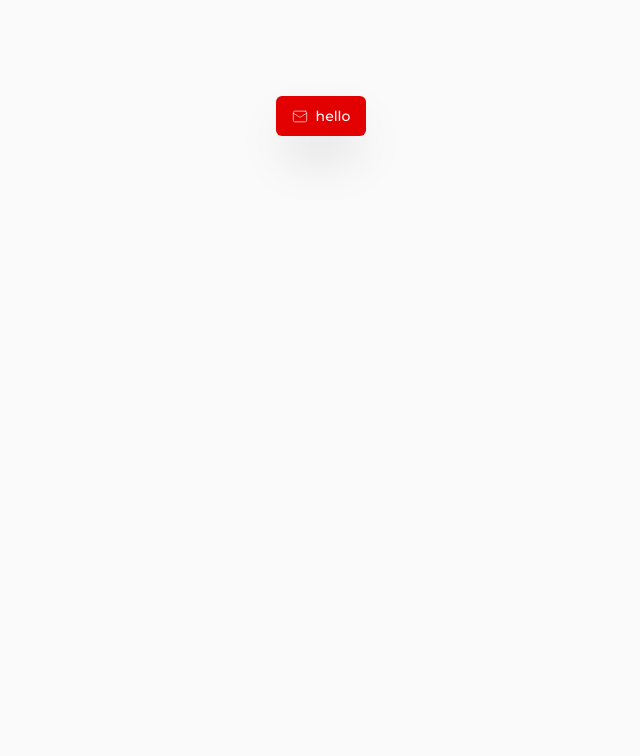
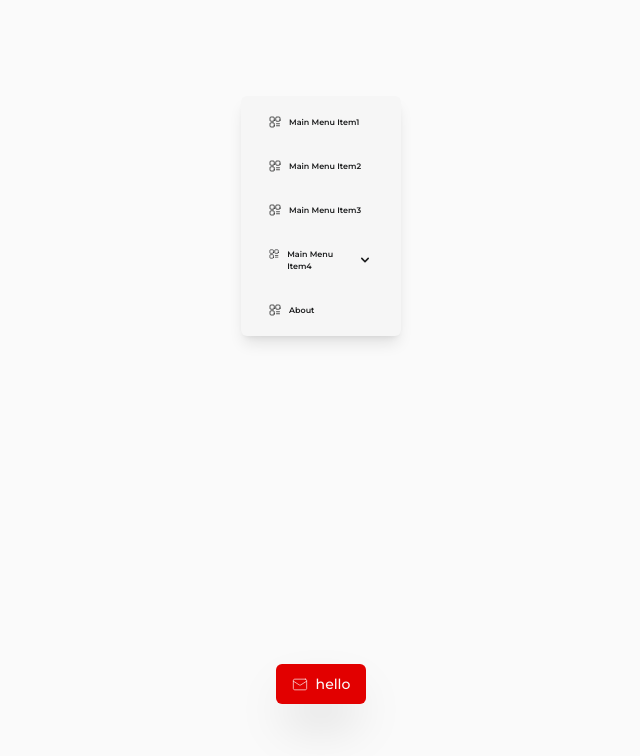
Before and after one commit to piyawatpm/cloudtronics-design-system, a Next.js app: page / in a window 1280 px wide. Shown: the top 756 px of the page, without its empty margins (319-959 px from the left). Built offline with nearby package versions, Linux system fonts and the light colour scheme.

Commit message:
feat: add navigation

```diff
--- a/app/globals.css
+++ b/app/globals.css
@@ -31,3 +31,8 @@ body {
     text-wrap: balance;
   }
 }
+
+.submenu-bg-shadow {
+
+  box-shadow: 0px 0px 6px 0px rgba(0, 0, 0, 0.25) inset;
+}
--- a/app/page.tsx
+++ b/app/page.tsx
@@ -5,11 +5,20 @@ import Navigation from "@/components/ui/navigation";
 export default function Home() {
   const menuItems = [
     {
-      label: "Home",
+      label: "Main Menu Item1",
       href: "/",
     },
     {
-      label: "Products",
+      label: "Main Menu Item2",
+      href: "/",
+    },
+    {
+      label: "Main Menu Item3",
+      href: "/",
+    },
+
+    {
+      label: "Main Menu Item4",
       href: "/products",
       subMenu: [
         {
@@ -37,7 +46,7 @@ export default function Home() {
   ];
   return (
     <main className="flex min-h-screen flex-col items-center justify-between p-24 bg-white  ">
-      {/* <Navigation menuItems={menuItems} /> */}
+      <Navigation menuItems={menuItems} />
       {/* <div className="z-10 w-full max-w-5xl items-center justify-between font-mono text-sm lg:flex">
         <p className="fixed left-0 top-0 flex w-full justify-center border-b border-gray-300 bg-gradient-to-b from-zinc-200 pb-6 pt-8 backdrop-blur-2xl dark:border-neutral-800 dark:bg-zinc-800/30 dark:from-inherit lg:static lg:w-auto  lg:rounded-xl lg:border lg:bg-gray-200 lg:p-4 lg:dark:bg-zinc-800/30">
           Get started by editing&nbsp;
--- a/components/ui/navigation.tsx
+++ b/components/ui/navigation.tsx
@@ -21,7 +21,52 @@ interface MenuItem {
 interface NavigationProps {
   menuItems: MenuItem[];
 }
-
+const MenuIcon: React.FC<{ className: string }> = ({ className }) => {
+  return (
+    <svg
+      xmlns="http://www.w3.org/2000/svg"
+      width="24"
+      className={className}
+      height="24"
+      viewBox="0 0 24 24"
+      fill="none"
+    >
+      <path
+        d="M22 8.27V4.23C22 2.64 21.36 2 19.77 2H15.73C14.14 2 13.5 2.64 13.5 4.23V8.27C13.5 9.86 14.14 10.5 15.73 10.5H19.77C21.36 10.5 22 9.86 22 8.27Z"
+        stroke="currentColor"
+        stroke-width="1.5"
+        stroke-linecap="round"
+        stroke-linejoin="round"
+      />
+      <path
+        d="M10.5 8.52V3.98C10.5 2.57 9.86 2 8.27 2H4.23C2.64 2 2 2.57 2 3.98V8.51C2 9.93 2.64 10.49 4.23 10.49H8.27C9.86 10.5 10.5 9.93 10.5 8.52Z"
+        stroke="currentColor"
+        stroke-width="1.5"
+        stroke-linecap="round"
+        stroke-linejoin="round"
+      />
+      <path
+        d="M10.5 19.77V15.73C10.5 14.14 9.86 13.5 8.27 13.5H4.23C2.64 13.5 2 14.14 2 15.73V19.77C2 21.36 2.64 22 4.23 22H8.27C9.86 22 10.5 21.36 10.5 19.77Z"
+        stroke="currentColor"
+        stroke-width="1.5"
+        stroke-linecap="round"
+        stroke-linejoin="round"
+      />
+      <path
+        d="M15 15.5H21"
+        stroke="currentColor"
+        stroke-width="1.5"
+        stroke-linecap="round"
+      />
+      <path
+        d="M15 19.5H21"
+        stroke="currentColor"
+        stroke-width="1.5"
+        stroke-linecap="round"
+      />
+    </svg>
+  );
+};
 const Navigation: React.FC<NavigationProps> = ({ menuItems }) => {
   const [activeMenus, setActiveMenus] = useState<string[]>([]);
 
@@ -36,9 +81,13 @@ const Navigation: React.FC<NavigationProps> = ({ menuItems }) => {
   const renderMenuItem = (item: MenuItem) => {
     const isActive = activeMenus.includes(item.label);
     return (
-      <li key={item.label} className="relative group">
-        <div className="flex items-center justify-between py-2 px-4 hover:bg-gray-100">
-          <Link href={item.href} className="text-gray-700 hover:text-gray-900">
+      <li
+        key={item.label}
+        className={`relative rounded-sm group ${isActive ? "bg-[#FFF]  text-secondary" : ""}`}
+      >
+        <div className="flex items-center justify-between py-2 px-4 hover:bg-neutral-200 rounded-sm">
+          <Link href={item.href} className="flex gap-x-2">
+            <MenuIcon className="w-3 h-3" />
             {item.label}
           </Link>
           {item.subMenu && (
@@ -61,7 +110,7 @@ const Navigation: React.FC<NavigationProps> = ({ menuItems }) => {
           )}
         </div>
         {item.subMenu && isActive && (
-          <ul className="pl-4 mt-2 space-y-2 bg-white border-l border-gray-200">
+          <ul className="pl-4 mt-2 space-y-2   border-gray-200">
             {item.subMenu.map((subItem) => renderSubMenuItem(subItem))}
           </ul>
         )}
@@ -72,12 +121,12 @@ const Navigation: React.FC<NavigationProps> = ({ menuItems }) => {
   const renderSubMenuItem = (subItem: SubMenuItem) => {
     const isActive = activeMenus.includes(subItem.label);
     return (
-      <li key={subItem.label} className="relative group">
-        <div className="flex items-center justify-between py-2 px-4 hover:bg-gray-100">
-          <Link
-            href={subItem.href}
-            className="text-gray-600 hover:text-gray-800"
-          >
+      <li
+        key={subItem.label}
+        className={`rounded-sm relative group ${isActive ? " bg-[#F6F6F6] hover:bg-[#F6F6F6]  submenu-bg-shadow  text-secondary" : "hover:bg-neutral-200  text-primary"}  rounded-sm p-xs`}
+      >
+        <div className="flex items-center justify-between px-2  rounded-sm">
+          <Link href={subItem.href} className="">
             {subItem.label}
           </Link>
           {subItem.thirdLevelMenu && (
@@ -100,12 +149,12 @@ const Navigation: React.FC<NavigationProps> = ({ menuItems }) => {
           )}
         </div>
         {subItem.thirdLevelMenu && isActive && (
-          <ul className="pl-4 mt-2 space-y-2 bg-white border-l border-gray-200">
+          <ul className="pl-4 mt-2 space-y-2  ">
             {subItem.thirdLevelMenu.map((thirdItem) => (
               <li key={thirdItem.label}>
                 <Link
                   href={thirdItem.href}
-                  className="block py-2 px-4 text-sm text-gray-500 hover:text-gray-700 hover:bg-gray-50"
+                  className="block py-1 rounded-sm px-4 text-[1em] text-gray-500 hover:text-gray-700 hover:bg-neutral-200"
                 >
                   {thirdItem.label}
                 </Link>
@@ -118,8 +167,10 @@ const Navigation: React.FC<NavigationProps> = ({ menuItems }) => {
   };
 
   return (
-    <nav className=" bg-neutral-200  shadow-lg rounded-md px-3 py-3">
-      <ul className=" mx-auto  space-y-2">{menuItems.map(renderMenuItem)}</ul>
+    <nav className=" bg-[#F6F6F6]  shadow-lg rounded-md px-3 py-3 text-[.5rem] text-primary  font-semibold max-w-[10rem]">
+      <ul className=" mx-auto flex flex-col gap-y-4">
+        {menuItems.map(renderMenuItem)}
+      </ul>
     </nav>
   );
 };
```
Also changed, not shown: 2 other files (tests, documents, lock files or other folders).
